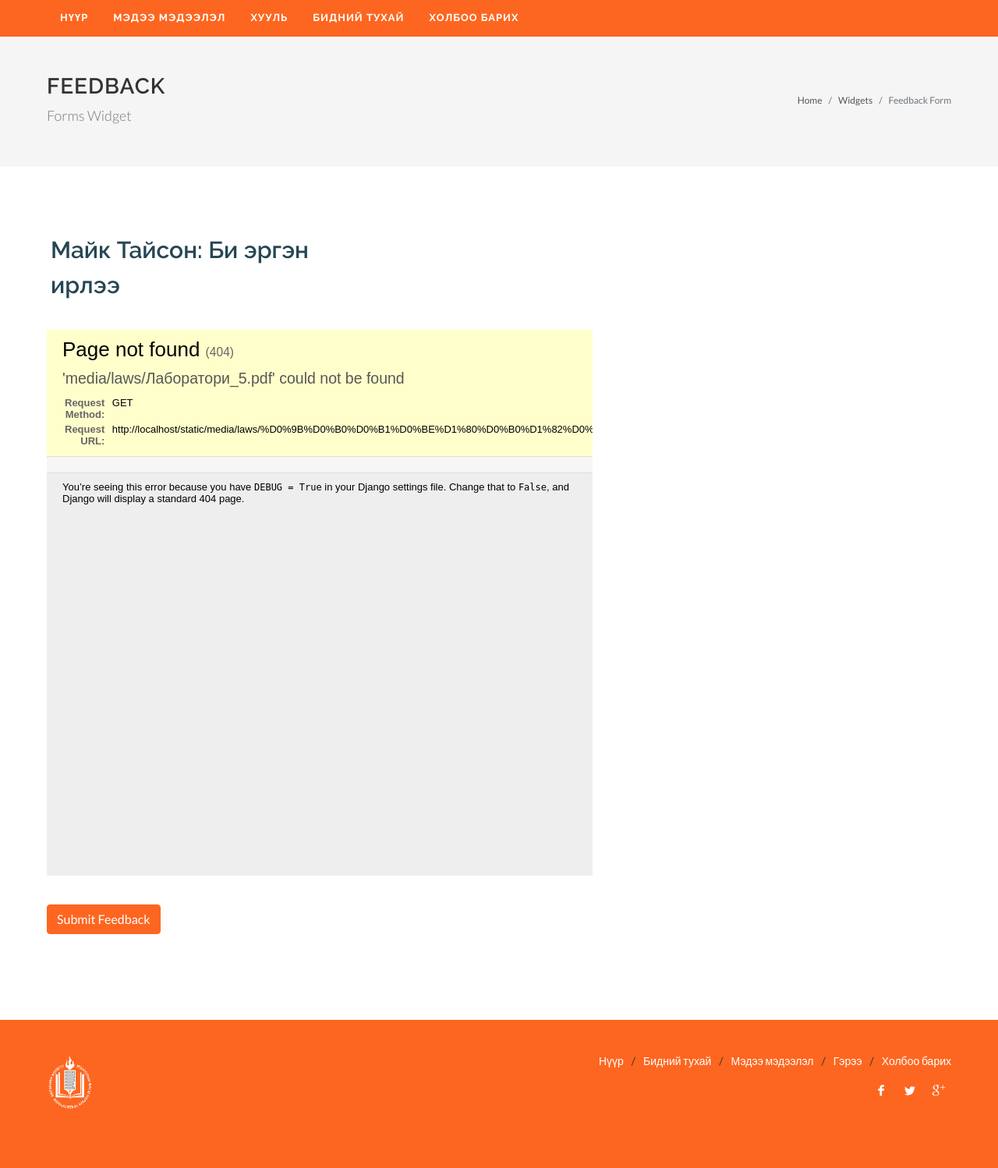
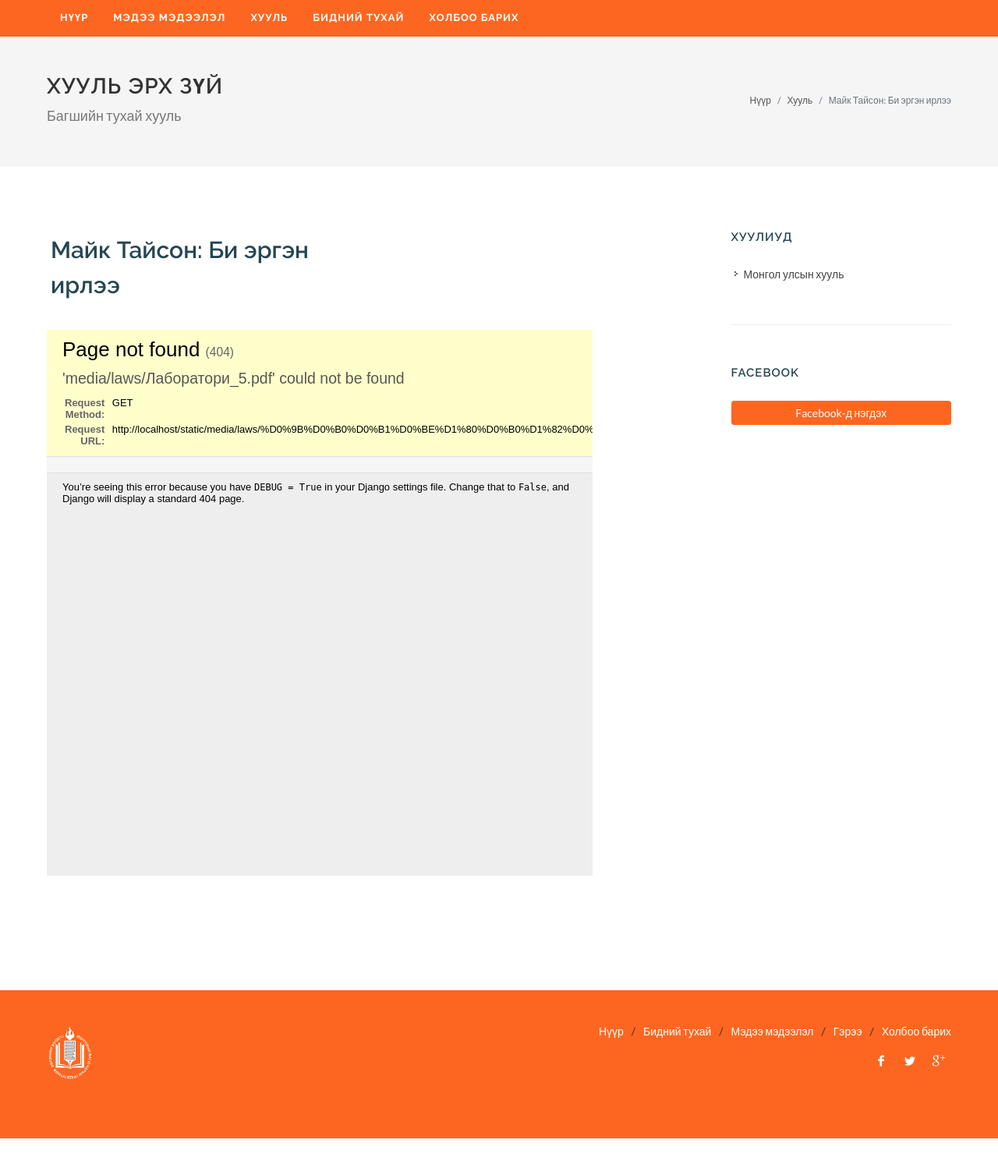
Before and after one commit to mnkhod/MongolianTeachersCommunity, a Django app: template TeachersCommunityProject/TeachersCommunityProject/MainWeb/templates/lawcontent.html in a window 1280 px wide. Shown: the part 146-1644 px from the top of the page at 78% size. After the commit the page ends 1606 px from the top, so only its background shows below. Run offline with Django 3.2, Linux system fonts and the light colour scheme; the template is opened without the code that fills it: values that come from a table or form of the project are taken from there, others are empty; data comes from the database, SQL or seed files in the repository; parts of the project's set-up code (start-up, migrations or seed data) failed here and were passed over; some libraries are stand-ins or nearby versions.

Commit message:
Modified Laws HTML

```diff
--- a/TeachersCommunityProject/TeachersCommunityProject/MainWeb/templates/lawcontent.html
+++ b/TeachersCommunityProject/TeachersCommunityProject/MainWeb/templates/lawcontent.html
@@ -5,12 +5,12 @@
 <section id="page-title">
 
   <div class="container clearfix">
-				<h1>Feedback</h1>
-				<span>Forms Widget</span>
+    <h1>Хууль эрх зүй</h1>
+    <span>Багшийн тухай хууль</span>
     <ol class="breadcrumb">
-					<li class="breadcrumb-item"><a href="#">Home</a></li>
-					<li class="breadcrumb-item"><a href="#">Widgets</a></li>
-					<li class="breadcrumb-item active" aria-current="page">Feedback Form</li>
+      <li class="breadcrumb-item"><a href="{% url "home" %}">Нүүр</a></li>
+      <li class="breadcrumb-item"><a href="{% url "laws" %}">Хууль</a></li>
+      <li class="breadcrumb-item active" aria-current="page">{{laws.title}}</li>
     </ol>
   </div>
 
@@ -54,15 +54,35 @@
 		</div>
 
 
-									<div class="col-12">
-										<button type="submit" name="feedback-form-submit" class="btn btn-secondary">Submit Feedback</button>
-									</div>
-
 		<input type="hidden" name="prefix" value="feedback-form-">
 		<input type="hidden" name="subject" value="New Feedback Received">
 	      </form>
+
+
 	    </div>
 
+	    <div class="col-lg-6">
+		 <div class="sidebar-widgets-wrap w-50 float-right ">
+
+		   <div class="widget widget_links clearfix">
+
+		     <h4>Хуулиуд</h4>
+		     <ul>
+		       <li><a href=" animations.html "><div>Монгол улсын хууль</div></a></li>
+		     </ul>
+
+		   </div>
+
+		   <div class="widget widget-twitter-feed clearfix">
+
+		     <h4>Facebook</h4>
+
+		     <a href="https://www.facebook.com/%D0%9C%D0%BE%D0%BD%D0%B3%D0%BE%D0%BB%D1%8B%D0%BD-%D0%B1%D0%B0%D0%B3%D1%88-%D0%BD%D0%B0%D1%80%D1%8B%D0%BD-%D2%AF%D0%B9%D0%BB%D0%B4%D0%B2%D1%8D%D1%80%D1%87%D0%BD%D0%B8%D0%B9-%D1%8D%D0%B2%D0%BB%D1%8D%D0%BB%D0%B8%D0%B9%D0%BD-%D1%85%D0%BE%D0%BB%D0%B1%D0%BE%D0%BE-213658032728499/" class="d-block w-100 btn btn-secondary btn-sm fright">Facebook-д нэгдэх</a>
+
+		   </div>
+
+		 </div>
+	    </div>
 
 	  </div>
 
```
Also changed, not shown: TeachersCommunityProject/TeachersCommunityProject/MainWeb/templates/laws.html (indentation only). Lines whose indentation alone changed are shown as unchanged.
